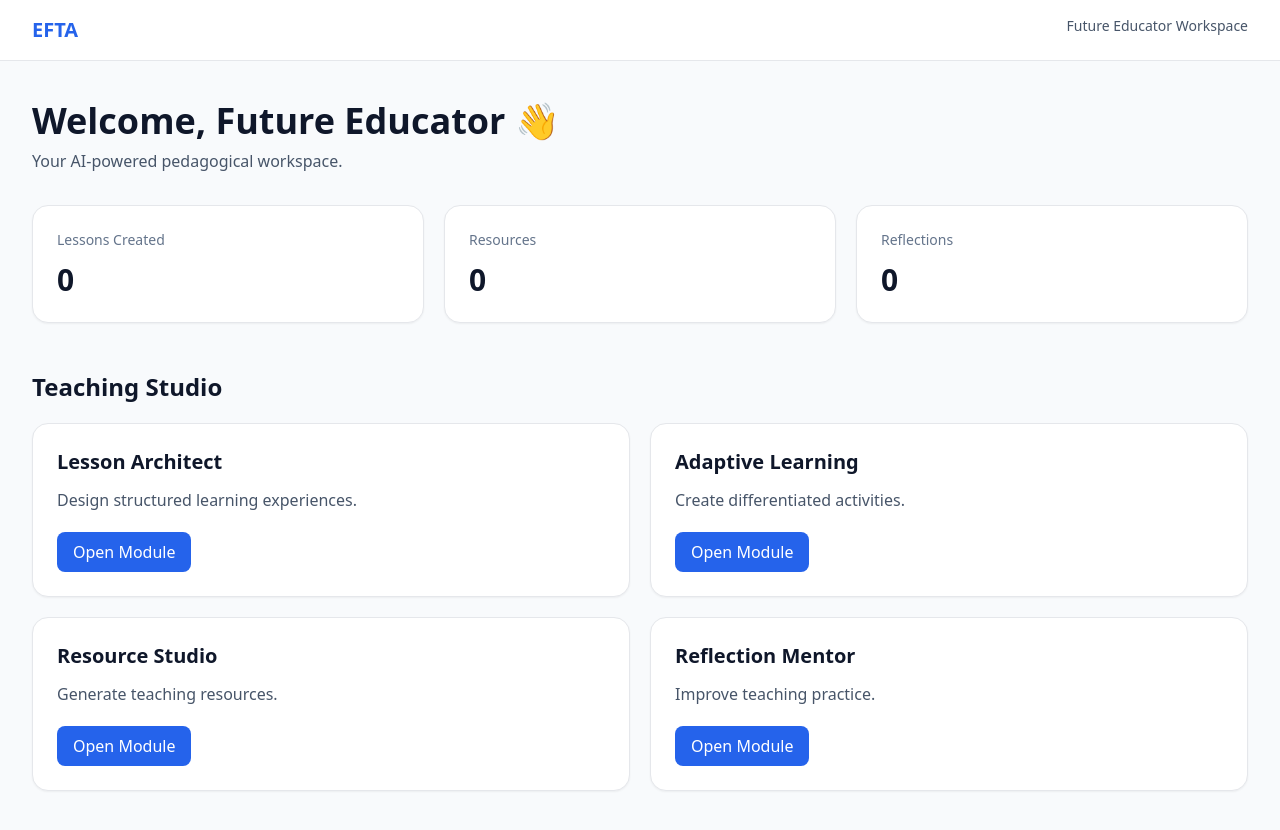
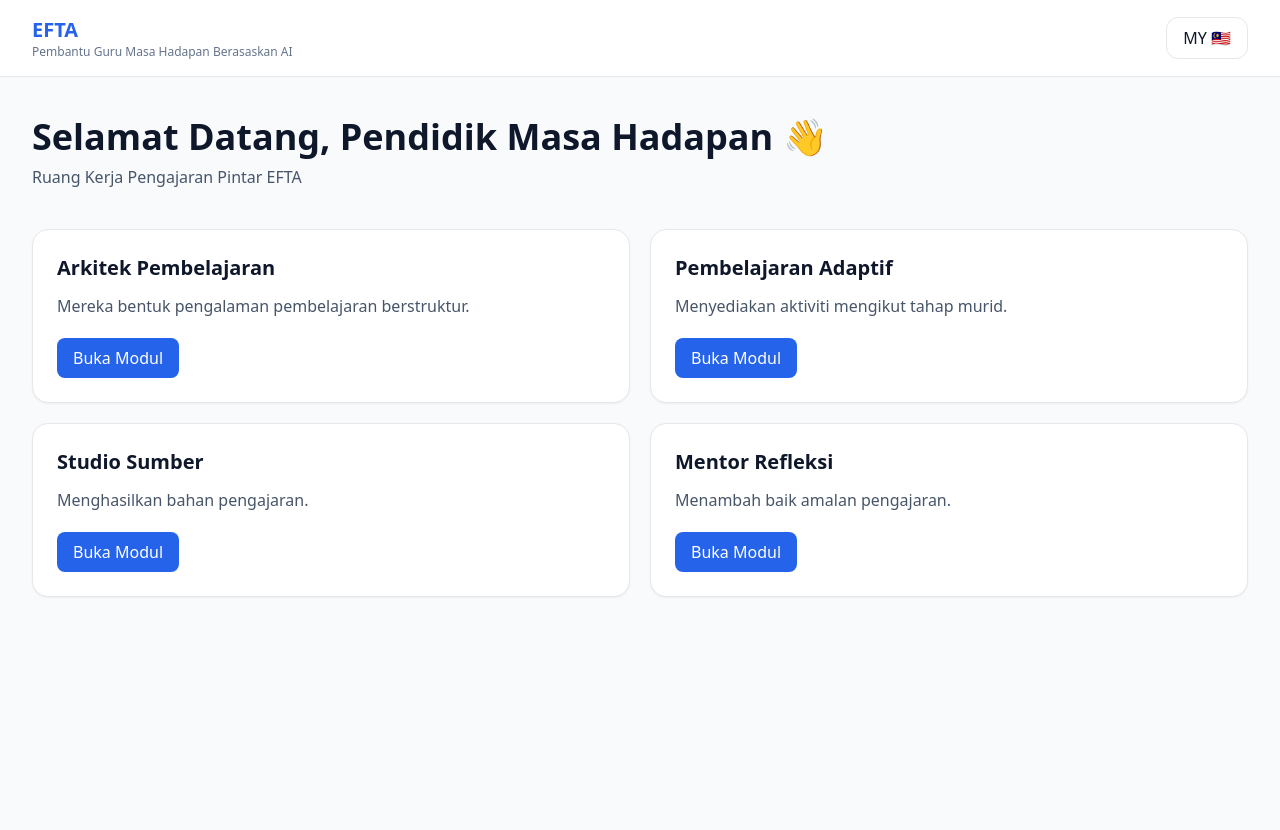
Before and after one commit to g-ipgp250803435-spec/EFTA, a Next.js app: page /dashboard in a window 1280 px wide. After the commit the page ends 800 px from the top, so only its background shows below. Built offline with nearby package versions, Linux system fonts and the light colour scheme.

Commit message:
Add files via upload

```diff
--- a/src/app/dashboard/page.tsx
+++ b/src/app/dashboard/page.tsx
@@ -1,26 +1,38 @@
-import ModuleCard from "@/components/dashboard/ModuleCard";
-import StatCard from "@/components/dashboard/StatCard";
+const modules=[
+["Arkitek Pembelajaran","Mereka bentuk pengalaman pembelajaran berstruktur."],
+["Pembelajaran Adaptif","Menyediakan aktiviti mengikut tahap murid."],
+["Studio Sumber","Menghasilkan bahan pengajaran."],
+["Mentor Refleksi","Menambah baik amalan pengajaran."]
+];
 
 export default function Dashboard(){
- return (
-  <main className="px-8 py-10">
-   <h1 className="text-4xl font-bold">Welcome, Future Educator 👋</h1>
-   <p className="mt-2 text-slate-600">Your AI-powered pedagogical workspace.</p>
 
-   <div className="mt-8 grid md:grid-cols-3 gap-5">
-    <StatCard title="Lessons Created" value="0"/>
-    <StatCard title="Resources" value="0"/>
-    <StatCard title="Reflections" value="0"/>
-   </div>
+return (
+<main className="px-8 py-10">
 
-   <h2 className="mt-12 text-2xl font-bold">Teaching Studio</h2>
+<h1 className="text-4xl font-bold">
+Selamat Datang, Pendidik Masa Hadapan 👋
+</h1>
 
-   <div className="mt-5 grid md:grid-cols-2 gap-5">
-    <ModuleCard title="Lesson Architect" description="Design structured learning experiences."/>
-    <ModuleCard title="Adaptive Learning" description="Create differentiated activities."/>
-    <ModuleCard title="Resource Studio" description="Generate teaching resources."/>
-    <ModuleCard title="Reflection Mentor" description="Improve teaching practice."/>
-   </div>
-  </main>
- )
+<p className="mt-2 text-slate-600">
+Ruang Kerja Pengajaran Pintar EFTA
+</p>
+
+<div className="grid md:grid-cols-2 gap-5 mt-10">
+
+{modules.map((m)=>(
+<div key={m[0]} className="rounded-2xl bg-white border p-6 shadow-sm">
+<h2 className="font-bold text-xl">{m[0]}</h2>
+<p className="mt-3 text-slate-600">{m[1]}</p>
+<button className="mt-5 rounded-lg bg-blue-600 px-4 py-2 text-white">
+Buka Modul
+</button>
+</div>
+))}
+
+</div>
+
+</main>
+);
+
 }
--- a/src/app/page.tsx
+++ b/src/app/page.tsx
@@ -1,44 +1,26 @@
 import Link from "next/link";
-import {Sparkles, Brain, GraduationCap} from "lucide-react";
 
 export default function Home(){
+
 return (
-  <main className="min-h-screen">
-   <section className="px-8 py-24 text-center">
-    <div className="max-w-4xl mx-auto">
-     <div className="inline-flex items-center gap-2 rounded-full bg-blue-100 px-4 py-2 text-blue-700">
-      <Sparkles size={18}/> Future Education AI
-     </div>
+<main className="min-h-screen px-8 py-24 text-center">
 
-     <h1 className="mt-8 text-5xl font-bold tracking-tight">
+<h1 className="text-5xl font-bold">
 EduAI Future Teacher Assistant
 </h1>
 
 <p className="mt-6 text-lg text-slate-600">
-      Empowering future educators through human-centred artificial intelligence and pedagogical innovation.
+Pembantu pedagogi pintar untuk memperkasakan guru masa hadapan.
 </p>
 
-     <div className="mt-10 flex justify-center gap-4">
-      <Link className="rounded-xl bg-blue-600 px-6 py-3 text-white" href="/dashboard">
-       Enter EFTA
+<Link
+href="/dashboard"
+className="inline-block mt-8 rounded-xl bg-blue-600 px-6 py-3 text-white"
+>
+Masuk EFTA
 </Link>
-     </div>
 
-     <div className="mt-16 grid md:grid-cols-3 gap-5">
-      <Feature icon={<Brain/>} title="Pedagogical AI" text="AI support for teaching design."/>
-      <Feature icon={<GraduationCap/>} title="Future Teacher" text="Built for educators in training."/>
-      <Feature icon={<Sparkles/>} title="Innovation" text="Adaptive learning experiences."/>
-     </div>
-    </div>
-   </section>
 </main>
- )
+);
+
 }
-
-function Feature({icon,title,text}:{icon:React.ReactNode,title:string,text:string}){
- return <div className="rounded-2xl bg-white p-6 shadow-sm border">
-  <div className="text-blue-600">{icon}</div>
-  <h3 className="mt-4 font-bold">{title}</h3>
-  <p className="mt-2 text-sm text-slate-600">{text}</p>
- </div>
-}
--- /dev/null
+++ b/src/components/LanguageToggle.tsx
@@ -0,0 +1,18 @@
+"use client";
+
+import {useState} from "react";
+
+export default function LanguageToggle(){
+
+const [lang,setLang]=useState("MY");
+
+return (
+<button
+onClick={()=>setLang(lang==="MY"?"ENG":"MY")}
+className="rounded-xl border px-4 py-2 bg-white"
+>
+{lang==="MY" ? "MY 🇲🇾" : "ENG 🇬🇧"}
+</button>
+);
+
+}
--- a/src/components/layout/Navbar.tsx
+++ b/src/components/layout/Navbar.tsx
@@ -1,8 +1,21 @@
+import LanguageToggle from "@/components/LanguageToggle";
+
 export default function Navbar(){
- return (
-  <nav className="border-b bg-white px-8 py-4 flex justify-between">
-   <div className="font-bold text-xl text-blue-600">EFTA</div>
-   <div className="text-sm text-slate-600">Future Educator Workspace</div>
-  </nav>
- )
+
+return (
+<nav className="border-b bg-white px-8 py-4 flex justify-between items-center">
+
+<div>
+<div className="font-bold text-xl text-blue-600">
+EFTA
+</div>
+<div className="text-xs text-slate-500">
+Pembantu Guru Masa Hadapan Berasaskan AI
+</div>
+</div>
+
+<LanguageToggle />
+
+</nav>
+);
 }
```
Also changed, not shown: src/lib/i18n.ts (added, +44 -0 lines), 1 other file (tests, documents, lock files or other folders). Lines whose indentation alone changed are shown as unchanged.
